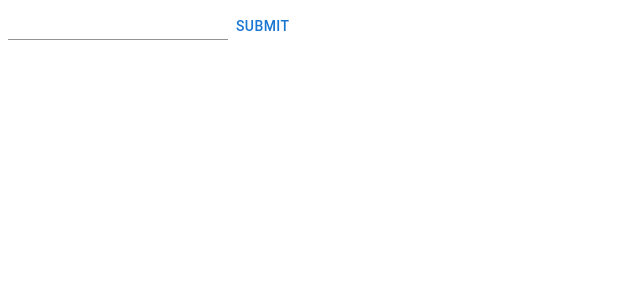
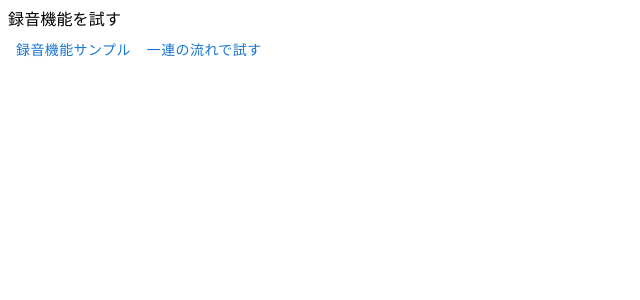
Before and after one commit to t-jimbo/web-recorder, a React (Vite) app in the folder web/: page / in a window 1280 px wide. Shown: the top 300 px of the page, without its empty margins (0-640 px from the left). Built offline with nearby package versions, Linux system fonts and the light colour scheme.

Commit message:
feat: page追加

```diff
--- a/web/src/features/auth/AuthProvider.tsx
+++ b/web/src/features/auth/AuthProvider.tsx
@@ -9,7 +9,7 @@ export const AuthProvider: React.FC<AuthProviderProps> = ({ children }) => {
   const [isAuthenticated, setIsAuthenticated] = useState(false);
   const [value, setValue] = useState("");
 
-  if (!isAuthenticated) {
+  if (import.meta.env.NODE_ENV === "production" && !isAuthenticated) {
     return (
       <Stack direction="row">
         <TextField
--- /dev/null
+++ b/web/src/pages/deal/index.tsx
@@ -0,0 +1,19 @@
+import Typography from "@mui/material/Typography";
+import Stack from "@mui/material/Stack";
+import Button from "@mui/material/Button";
+import { useNavigate } from "react-router-dom";
+
+const Page: React.FC = () => {
+  const navigate = useNavigate();
+
+  return (
+    <Stack rowGap={2}>
+      <Typography>開始を押すと録音が開始されます</Typography>
+      <Button variant="contained" onClick={() => navigate("images")}>
+        開始
+      </Button>
+    </Stack>
+  );
+};
+
+export default Page;
--- a/web/src/pages/index.tsx
+++ b/web/src/pages/index.tsx
@@ -9,8 +9,13 @@ const Page: React.FC = () => {
   return (
     <Stack rowGap={3}>
       <Stack>
-        <Typography>Recording</Typography>
-        <Button onClick={() => navigate("simple-recorder")}>録音</Button>
+        <Typography>録音機能を試す</Typography>
+        <Stack direction="row">
+          <Button onClick={() => navigate("simple-recorder")}>
+            録音機能サンプル
+          </Button>
+          <Button onClick={() => navigate("deal")}>一連の流れで試す</Button>
+        </Stack>
       </Stack>
     </Stack>
   );
```
Also changed, not shown: web/src/main.tsx (+6 -1 lines), 1 other file (tests, documents, lock files or other folders).
